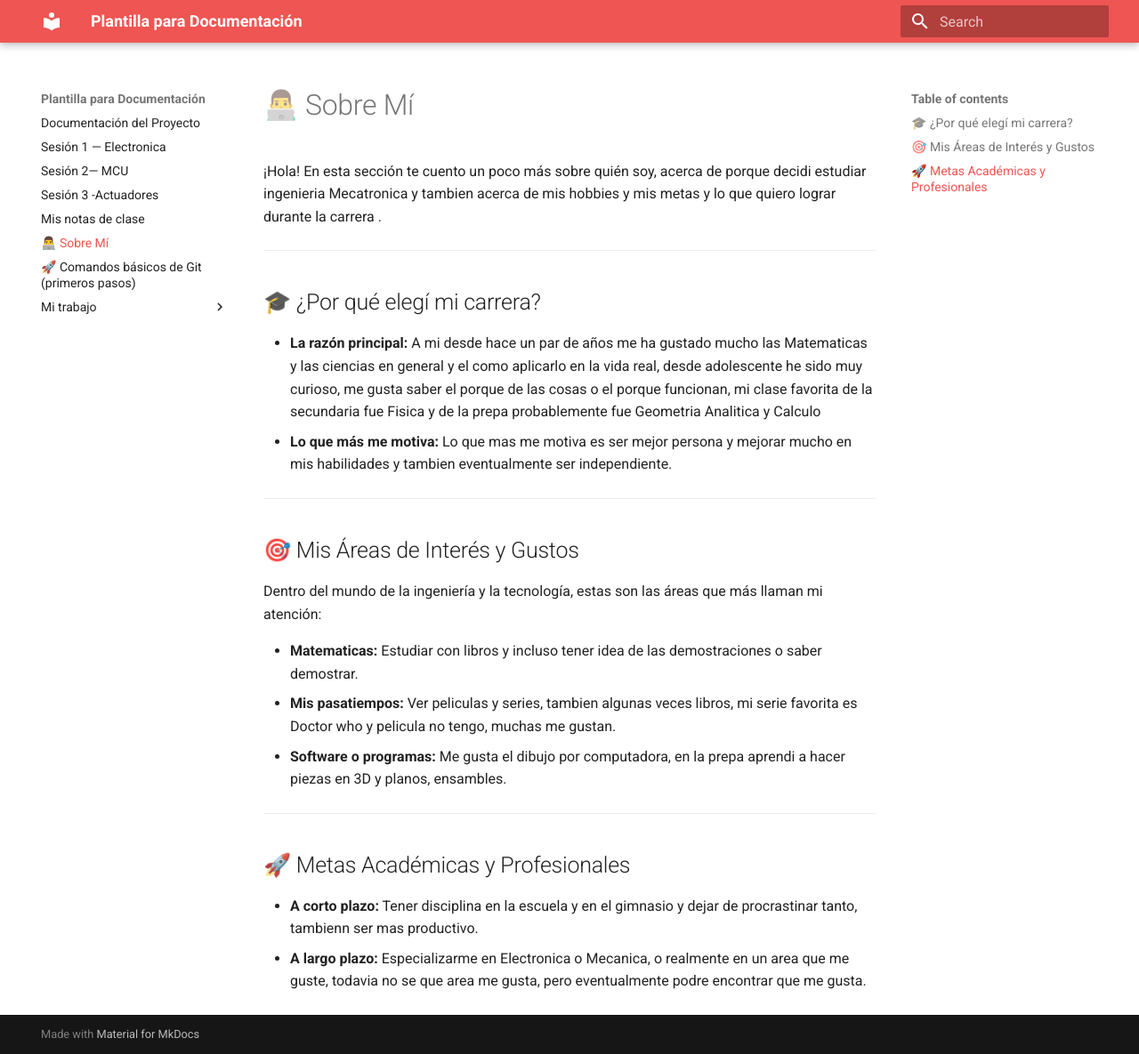
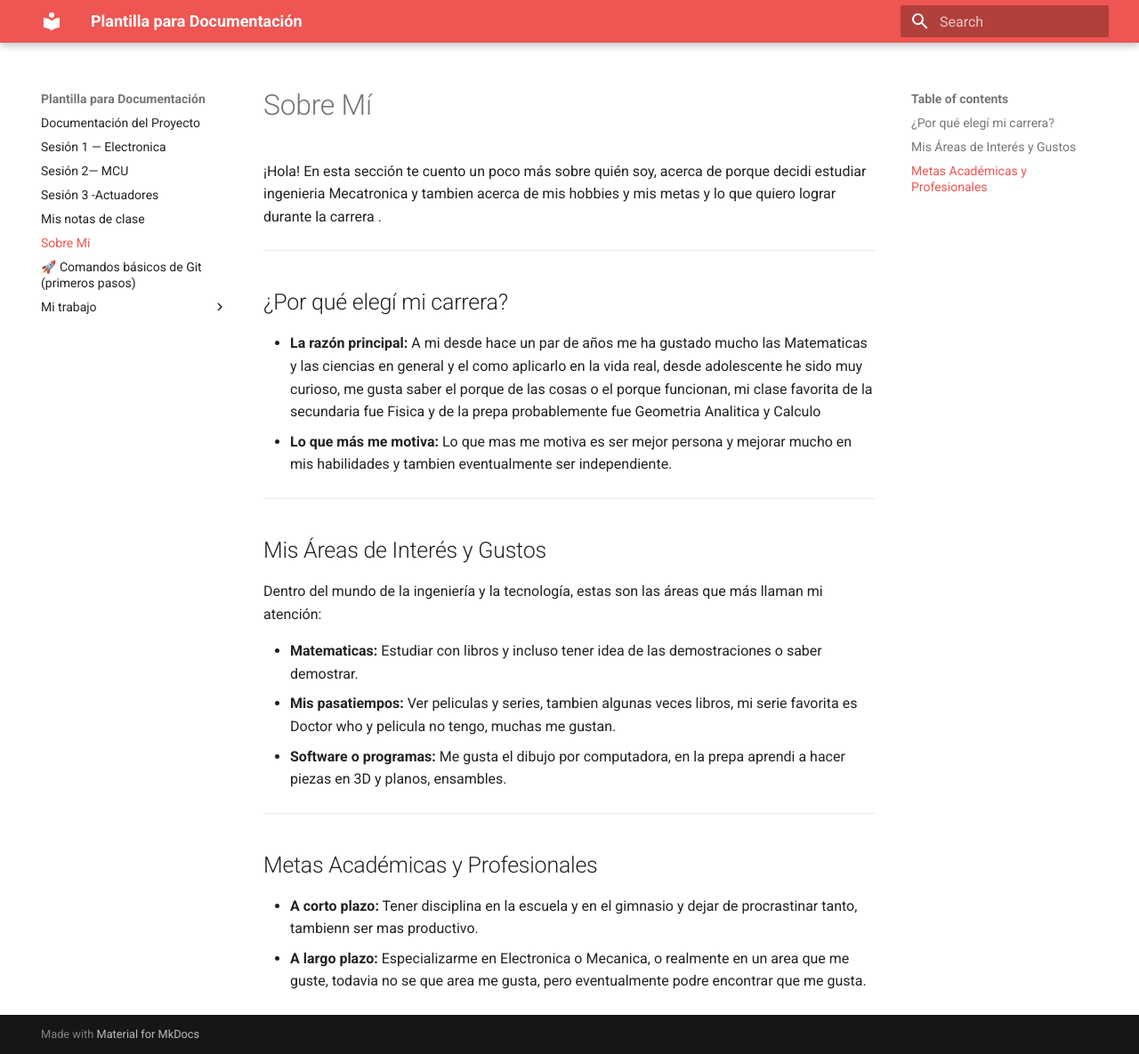
Before and after one commit to dv346/Bitacora_DavidV, an MkDocs documentation site: the page built from docs/ejemplo.md, in a window 1280 px wide and 1185 px high. Shown: the whole window at 89% size. Built offline with MkDocs 1.6.1 and Material for MkDocs 9.7.7, drawn with Linux system fonts in a browser that asks for light colours.

```diff
--- a/docs/ejemplo.md
+++ b/docs/ejemplo.md
@@ -1,16 +1,16 @@
-# 👨‍💻 Sobre Mí
+# Sobre Mí
 
 ¡Hola! En esta sección te cuento un poco más sobre quién soy, acerca de porque decidi estudiar ingenieria Mecatronica y tambien acerca de mis hobbies y mis metas y lo que quiero lograr durante la carrera .
 
 ---
 
-## 🎓 ¿Por qué elegí mi carrera?
+## ¿Por qué elegí mi carrera?
 * **La razón principal:** A mi desde hace un par de años me ha gustado mucho las Matematicas y las ciencias en general y el como aplicarlo en la vida real, desde adolescente he sido muy curioso, me gusta saber el porque de las cosas o el porque funcionan, mi clase favorita de la secundaria fue Fisica y de la prepa probablemente fue Geometria Analitica y Calculo
 * **Lo que más me motiva:** Lo que mas me motiva es ser mejor persona y mejorar mucho en mis habilidades y tambien eventualmente ser independiente.
 
 ---
 
-## 🎯 Mis Áreas de Interés y Gustos
+##  Mis Áreas de Interés y Gustos
 Dentro del mundo de la ingeniería y la tecnología, estas son las áreas que más llaman mi atención:
 
 * **Matematicas:** Estudiar con libros y incluso tener idea de las demostraciones o saber demostrar.
@@ -19,6 +19,6 @@ Dentro del mundo de la ingeniería y la tecnología, estas son las áreas que m
 
 ---
 
-## 🚀 Metas Académicas y Profesionales
+## Metas Académicas y Profesionales
 * **A corto plazo:** Tener disciplina en la escuela y en el gimnasio y dejar de procrastinar tanto, tambienn ser mas productivo.
 * **A largo plazo:** Especializarme en Electronica o Mecanica, o realmente en un area que me guste, todavia no se que area me gusta, pero eventualmente podre encontrar que me gusta.
```
Also changed, not shown: docs/Sesion3.md (+1 -1 lines), docs/Mi trabajo/sesion1.md (deleted), docs/Mi trabajo/sesion2.md (deleted).
